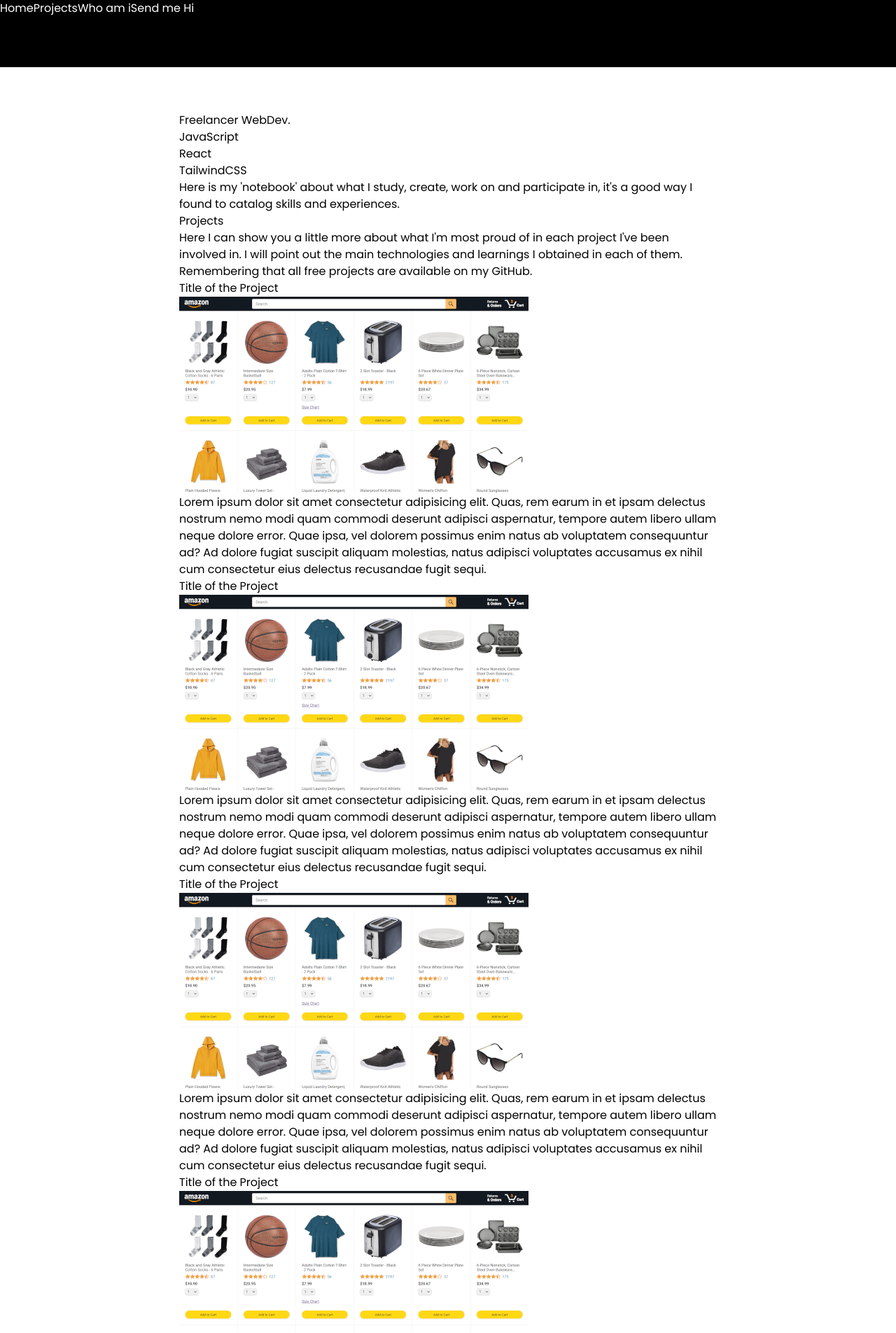
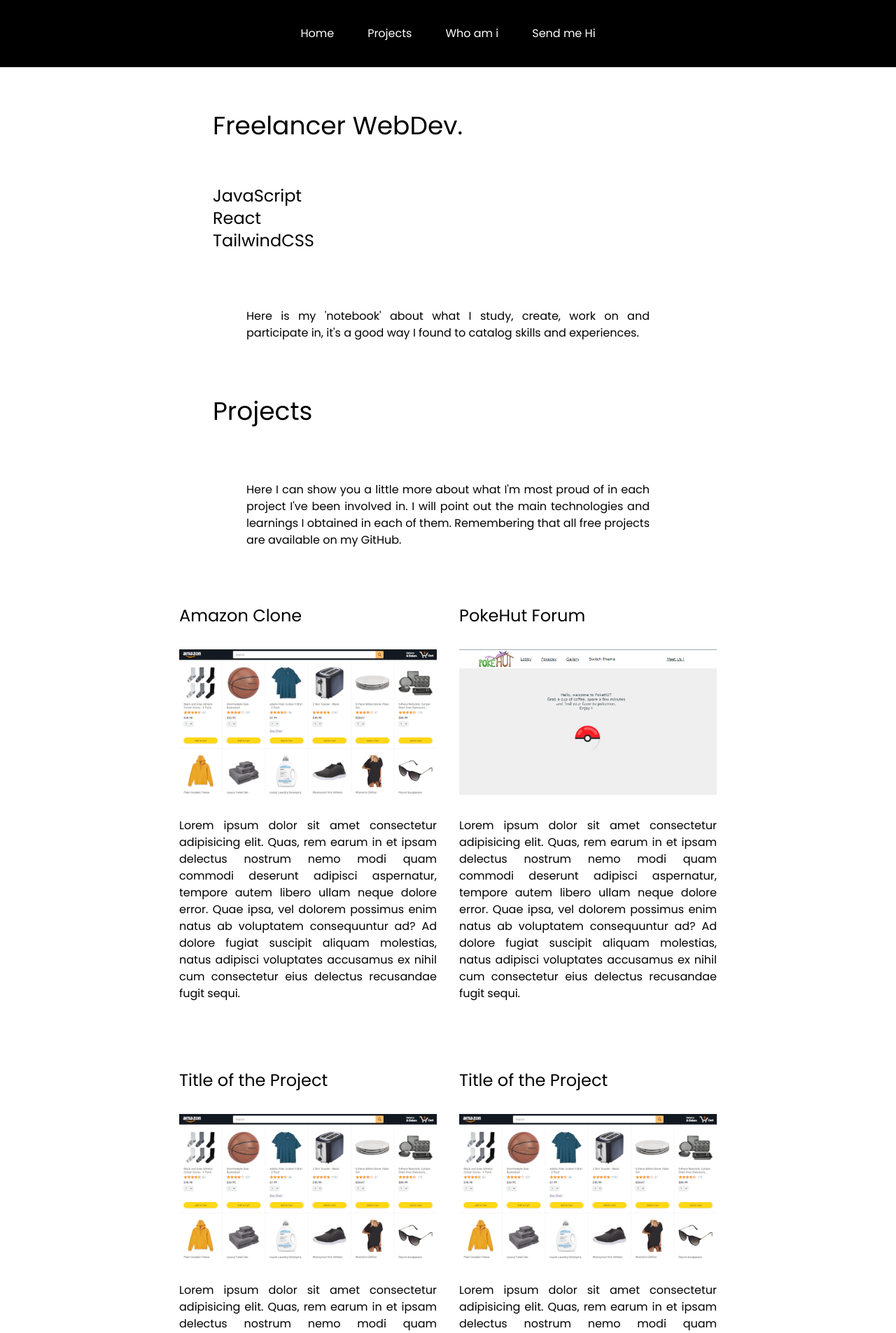
Before and after one commit to KingSP13/portfoliov2, a Next.js app: page / in a window 1280 px wide. Shown: the top 1905 px of the page at 70% size. Built offline with nearby package versions, Linux system fonts and the light colour scheme.

Commit message:
updated and fixed some of the layout problems, TODO: include the real projects and fix the about me section

```diff
--- a/src/app/components.jsx
+++ b/src/app/components.jsx
@@ -1,13 +1,11 @@
 export const Navbar = () => {
     return (
-        <header className="w-full h-24 bg-black text-white">
-            <nav>
-                <ul>
+        <header className="w-full h-24 bg-black text-white flex">
+            <nav className="flex m-auto self-center gap-12 max-w-2xl">
                 <a href="home-section">Home</a>
                 <a href="#projects-section">Projects</a>
                 <a href="#whoami-section">Who am i</a>
                 <a href="#social-section">Send me Hi</a>
-                </ul>
             </nav>
         </header>
 )
@@ -15,22 +13,22 @@
 
 export const HomeSection = () => {
     return (
-        <section id="home-section">
-          <h1>
+        <section id="home-section" className="max-w-2xl m-auto text-justify">
+            <h1 className="text-4xl my-8">
                 Freelancer WebDev.
             </h1>
-            <ul>
-              <li>
+            <ul className="my-16">
+                <li  className="text-2xl">
                 JavaScript
                 </li>
-              <li>
+                <li className="text-2xl">
                 React
                 </li>
-              <li>
+                <li className="text-2xl">
                 TailwindCSS
                 </li>
             </ul>
-          <p>
+            <p className="max-w-xl my-20 mx-auto">
                 Here is my 'notebook' about what I study, create, work on and participate in, it's a good way I found to catalog skills and experiences.
             </p>
         </section>
@@ -40,49 +38,61 @@
 export const ProjectsSection = () => {
     return (
         <section id="projects-section">
-          <h1>Projects</h1>
-          <p>
+          <div className="max-w-2xl m-auto text-justify">
+              <h1 className="text-4xl my-8">Projects</h1>
+              <p className="max-w-xl mt-20 mb-12 mx-auto">
                 Here I can show you a little more about what I'm most proud of in each project I've been involved in. I will point out the main technologies and learnings I obtained in each of them. Remembering that all free projects are available on my GitHub.
               </p>
-          <article>
-            <h2>Title of the Project</h2>
+          </div>
+          <div className="grid grid-cols-2 gap-8">
+              <article className="m-auto text-justify">
+                <h2 className="h-fit text-2xl my-8">
+                    Amazon Clone
+                </h2>
                 <img src="/project-image/project-amazon-small.png" alt="Project Image" />
-            <p>
+                <p className="my-8">
                   Lorem ipsum dolor sit amet consectetur adipisicing elit. Quas, rem earum in et ipsam delectus nostrum nemo modi quam commodi deserunt adipisci aspernatur, tempore autem libero ullam neque dolore error.
                   Quae ipsa, vel dolorem possimus enim natus ab voluptatem consequuntur ad? Ad dolore fugiat suscipit aliquam molestias, natus adipisci voluptates accusamus ex nihil cum consectetur eius delectus recusandae fugit sequi.
                 </p>
               </article>
-          <article>
-            <h2>Title of the Project</h2>
-            <img src="/project-image/project-amazon-small.png" alt="Project Image" />
-            <p>
+              <article className="m-auto text-justify">
+                <h2 className="h-fit text-2xl my-8">
+                    PokeHut Forum
+                </h2>
+                <img src="/project-image/project-pokehut-big.png" alt="Project Image" />
+                <p className="my-8">
                   Lorem ipsum dolor sit amet consectetur adipisicing elit. Quas, rem earum in et ipsam delectus nostrum nemo modi quam commodi deserunt adipisci aspernatur, tempore autem libero ullam neque dolore error.
                   Quae ipsa, vel dolorem possimus enim natus ab voluptatem consequuntur ad? Ad dolore fugiat suscipit aliquam molestias, natus adipisci voluptates accusamus ex nihil cum consectetur eius delectus recusandae fugit sequi.
                 </p>
               </article>
-          <article>
-            <h2>Title of the Project</h2>
+              <article className="m-auto text-justify">
+                <h2 className="h-fit text-2xl my-8">
+                    Title of the Project
+                </h2>
                 <img src="/project-image/project-amazon-small.png" alt="Project Image" />
-            <p>
+                <p className="my-8">
                   Lorem ipsum dolor sit amet consectetur adipisicing elit. Quas, rem earum in et ipsam delectus nostrum nemo modi quam commodi deserunt adipisci aspernatur, tempore autem libero ullam neque dolore error.
                   Quae ipsa, vel dolorem possimus enim natus ab voluptatem consequuntur ad? Ad dolore fugiat suscipit aliquam molestias, natus adipisci voluptates accusamus ex nihil cum consectetur eius delectus recusandae fugit sequi.
                 </p>
               </article>
-          <article>
-            <h2>Title of the Project</h2>
+              <article className="m-auto text-justify">
+                <h2 className="h-fit text-2xl my-8">
+                    Title of the Project
+                </h2>
                 <img src="/project-image/project-amazon-small.png" alt="Project Image" />
-            <p>
+                <p className="my-8">
                   Lorem ipsum dolor sit amet consectetur adipisicing elit. Quas, rem earum in et ipsam delectus nostrum nemo modi quam commodi deserunt adipisci aspernatur, tempore autem libero ullam neque dolore error.
                   Quae ipsa, vel dolorem possimus enim natus ab voluptatem consequuntur ad? Ad dolore fugiat suscipit aliquam molestias, natus adipisci voluptates accusamus ex nihil cum consectetur eius delectus recusandae fugit sequi.
                 </p>
               </article>
+          </div>
         </section>
     )
 }
 
 export const WhoamiSection = () => {
     return (
-        <section id="whoami-section">
+        <section id="whoami-section" className="max-w-2xl m-auto text-justify">
             <h1>
                 Who am I
             </h1>
@@ -90,9 +100,9 @@
                 <h1>
                     IGOR OLIVEIRA LIMA
                 </h1>
-                <img src="/project-image/profile-pic.jpg" alt="alt-from-photo " />
+                <img src="/project-image/profile-pic.jpg" alt="alt-from-photo" className="w-52" />
             </div>
-            <p>
+            <p className="max-w-xl my-20 mx-auto">
                 Lorem ipsum, dolor sit amet consectetur adipisicing elit. Corporis labore optio dolor sapiente aut debitis assumenda quis nulla alias, ut, expedita ullam unde provident commodi animi est consequatur natus ad.
                 Aperiam magnam illo a tempora error earum cum molestias dicta expedita labore, eius, molestiae tenetur dignissimos quis voluptate ullam provident dolore saepe dolorem. Ea velit iure asperiores nesciunt nobis culpa.
                 Itaque tempore optio, impedit vitae aut nihil assumenda incidunt culpa quasi aperiam dolore nisi dolorum atque quaerat exercitationem! Pariatur voluptatem reiciendis deleniti nam aperiam natus numquam quam totam. Vero, at!
@@ -103,7 +113,7 @@
 
 export const SocialSection = () => {
     return (
-        <section id="social-section">
+        <section id="social-section" className="max-w-2xl w-1/4 m-auto flex justify-around">
             <a href="https://www.linkedin.com/in/igor-oliveira-lima/" target="_blank">LinkedIn</a>
             <a href="mailto:ol.igor98@gmail.com" target="_blank">Mail</a>
             <a href="https://github.com/KingSP13" target="_blank">GitHub</a>
--- a/src/app/page.jsx
+++ b/src/app/page.jsx
@@ -3,9 +3,9 @@
 
 export default function Home() {
   return (
-    <body className="flex flex-wrap justify-center w-full">
+    <body>
       <Navbar />
-      <main className='max-w-3xl mx-40 mt-16 mb-20'>
+      <main className='max-w-3xl m-auto mt-16 mb-20'>
         <HomeSection />
         <ProjectsSection />
         <WhoamiSection />
```
Lines whose indentation alone changed are shown as unchanged.
